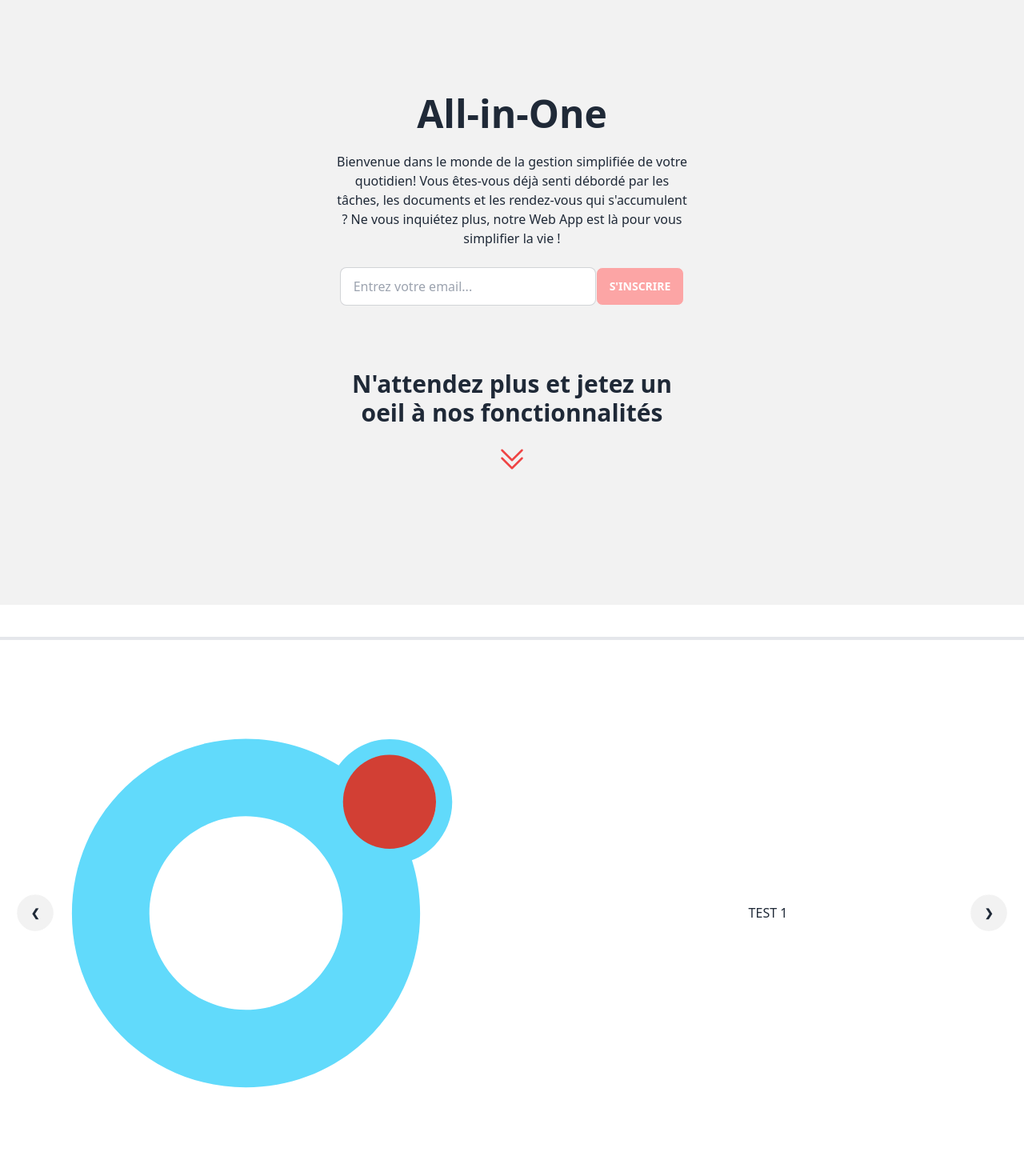
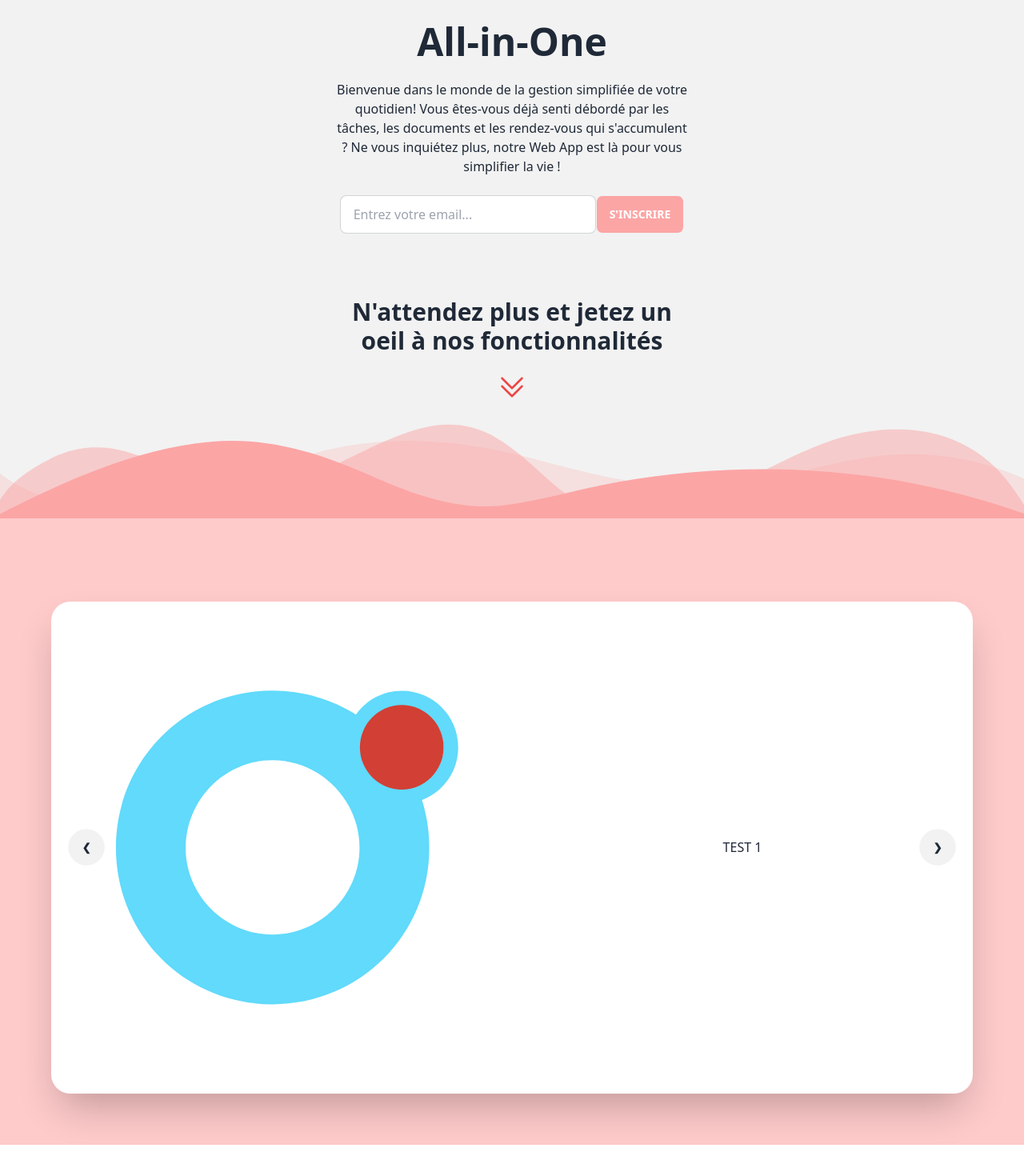
Before and after one commit to YogannHenry/All-in-one-Front, a React (Vite) app: page / in a window 1280 px wide. Shown: the part 116-1586 px from the top of the page at 80% size. After the commit the page ends 1547 px from the top, so only its background shows below. Built offline with nearby package versions, Linux system fonts and the light colour scheme.

Commit message:
css home page

```diff
--- a/src/components/Home/Carrousel/Carrousel.tsx
+++ b/src/components/Home/Carrousel/Carrousel.tsx
@@ -22,8 +22,8 @@
 
 function Carrousel() {
   return (
-    <div className="">
-    <div className="carousel w-full border-t-4 mt-10 mx-15">
+    <div className="p-16  bg-red-200  ">
+    <div className="carousel w-full mt-10 mx-15 shadow-2xl rounded-3xl bg-base-100">
       {dataCarrousel.map((item, index) => (
         <div
           key={item.id}
--- a/src/components/Home/Home.tsx
+++ b/src/components/Home/Home.tsx
@@ -1,9 +1,10 @@
 import Carrousel from './Carrousel/Carrousel';
+import Wave from "../../assets/wavesOpacity.svg"
 
 function Home() {
   return (
     <div>
-      <div className="hero min-h-screen bg-base-200">
+      <div className="hero h-5/6 pt-14 bg-base-200 ">
         <form className="hero-content text-center">
           <div className="max-w-md">
             <h1 className="text-5xl font-bold">All-in-One</h1>
@@ -45,6 +46,14 @@
           </div>
         </form>
       </div>
+      <svg className=" bg-base-200 fill-red-300 rotate-180" data-name="Layer 1" xmlns="http://www.w3.org/2000/svg" viewBox="0 0 1200 120" preserveAspectRatio="none">
+        <path  d="M0,0V46.29c47.79,22.2,103.59,32.17,158,28,70.36-5.37,136.33-33.31,206.8-37.5C438.64,32.43,512.34,53.67,583,72.05c69.27,18,138.3,24.88,209.4,13.08,36.15-6,69.85-17.84,104.45-29.34C989.49,25,1113-14.29,1200,52.47V0Z" opacity=".25" class="shape-fill"></path>
+        <path  d="M0,0V15.81C13,36.92,27.64,56.86,47.69,72.05,99.41,111.27,165,111,224.58,91.58c31.15-10.15,60.09-26.07,89.67-39.8,40.92-19,84.73-46,130.83-49.67,36.26-2.85,70.9,9.42,98.6,31.56,31.77,25.39,62.32,62,103.63,73,40.44,10.79,81.35-6.69,119.13-24.28s75.16-39,116.92-43.05c59.73-5.85,113.28,22.88,168.9,38.84,30.2,8.66,59,6.17,87.09-7.5,22.43-10.89,48-26.93,60.65-49.24V0Z" opacity=".5" class="shape-fill"></path>
+        <path  d="M0,0V5.63C149.93,59,314.09,71.32,475.83,42.57c43-7.64,84.23-20.12,127.61-26.46,59-8.63,112.48,12.24,165.56,35.4C827.93,77.22,886,95.24,951.2,90c86.53-7,172.46-45.71,248.8-84.81V0Z" class="shape-fill"></path>
+    </svg>
+
+
+
       <Carrousel></Carrousel>
     </div>
   );
```
Also changed, not shown: src/assets/wavesOpacity.svg (added).
